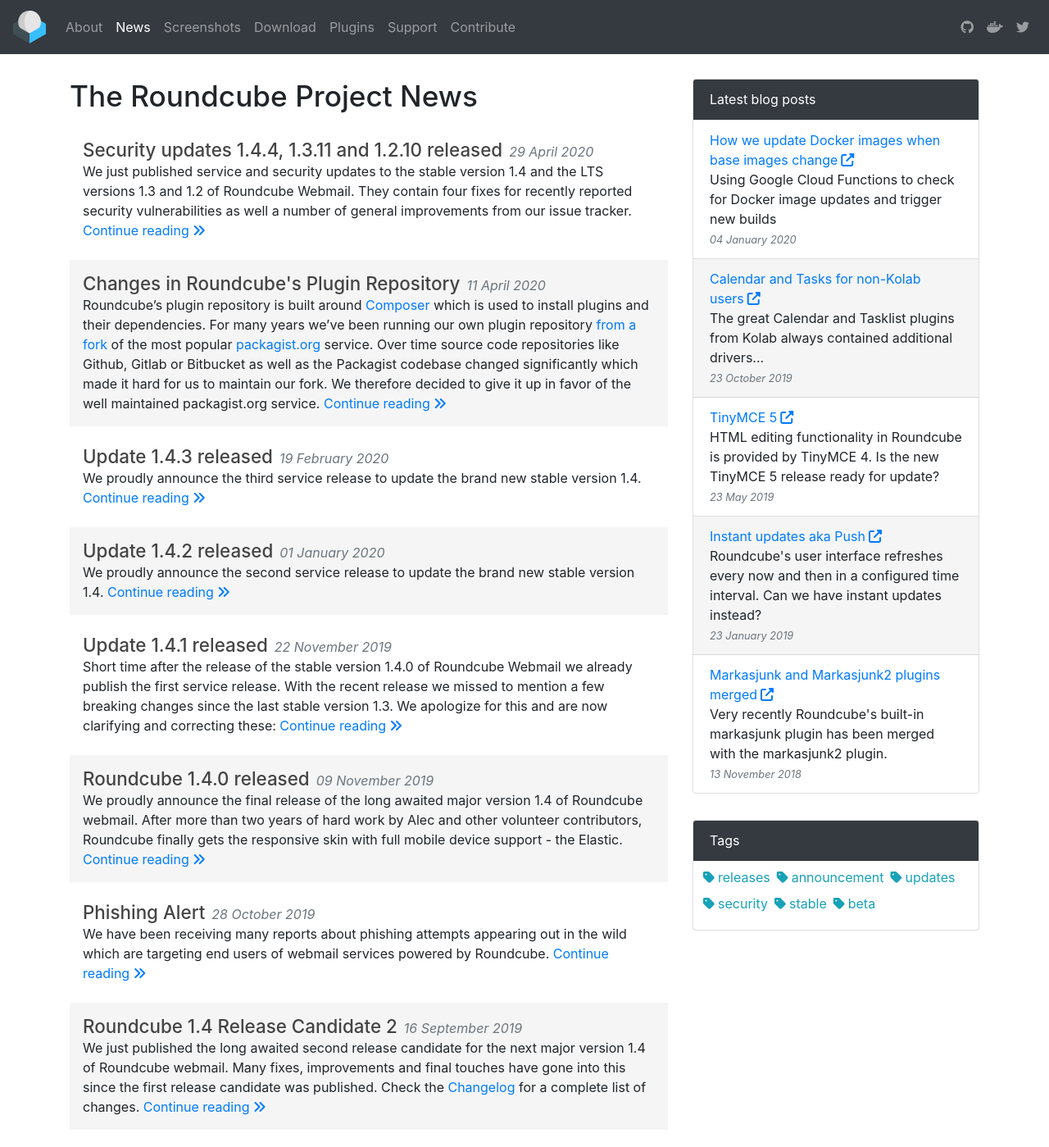
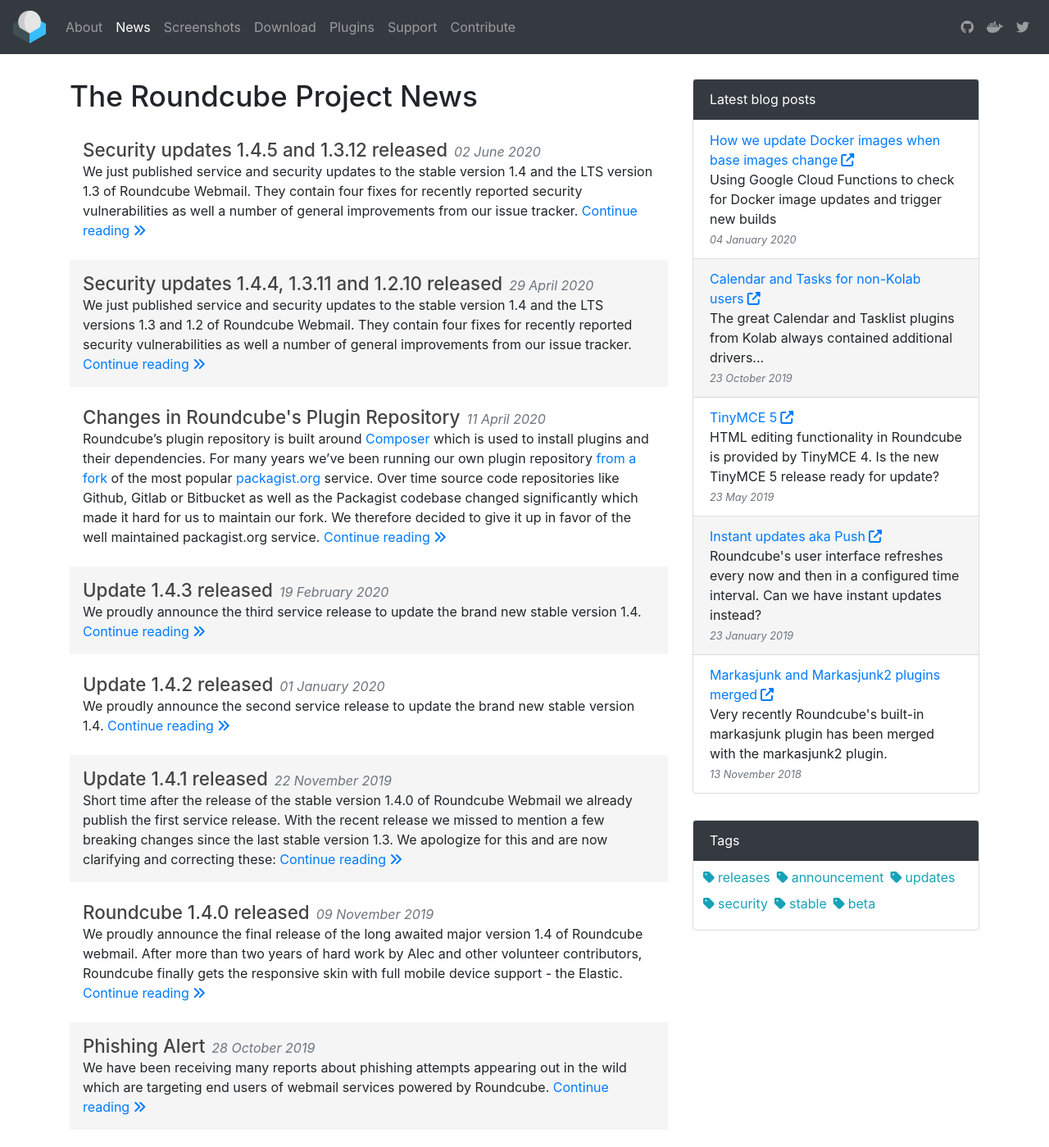
Before and after one commit to roundcube/roundcube.github.com, a Jekyll site: the page built from news/index.html, in a window 1280 px wide and 1400 px high. Shown: the whole window at 82% size. Built offline with Jekyll 4.4.1, drawn with Linux system fonts in a browser that asks for light colours; nearby versions of some CDN libraries; the list of posts is cut into pages by our own code; comment, search, counter and statistics services are not loaded; some of the changed text lies outside the part shown.

Commit message:
Accounce releases 1.4.5 and 1.3.12

```diff
--- /dev/null
+++ b/_posts/2020-06-02-security-updates-1.4.5-and-1.3.12.md
@@ -0,0 +1,27 @@
+---
+layout: article
+title: Security updates 1.4.5 and 1.3.12 released
+tags: releases updates security
+---
+
+We just published service and security updates to the stable version 1.4 and the LTS
+version 1.3 of Roundcube Webmail. They contain four fixes for recently reported
+security vulnerabilities as well a number of general improvements from our issue tracker.
+
+## Security fixes
+
+- Fix XSS issue in template object `username` <sup>**</sup>
+- Fix cross-site scripting (XSS) via malicious XML attachment
+- Fix a couple of XSS issues in Installer <sup>**</sup>
+- Better fix for `CVE-2020-12641`
+
+The latter two vulnerabilities again are related to public access to the Roundcube installer
+and are therefore classified minor.
+
+See the full changelogs in the release notes on the Github download pages for the updated versions
+[1.4.5](https://github.com/roundcube/roundcubemail/releases/tag/1.4.4) and [1.3.12](https://github.com/roundcube/roundcubemail/releases/tag/1.3.12).
+
+We strongly recommend to update all productive installations of Roundcube
+with this new versions.
+
+<sup>**</sup> Credits to the security researcher LoRexxar@knownsec 404Team
```
Also changed, not shown: _data/versions.json (+14 -14 lines), _posts/2020-04-29-security-updates-1.4.4-1.3.11-and-1.2.10.md (+1 -1 lines).
